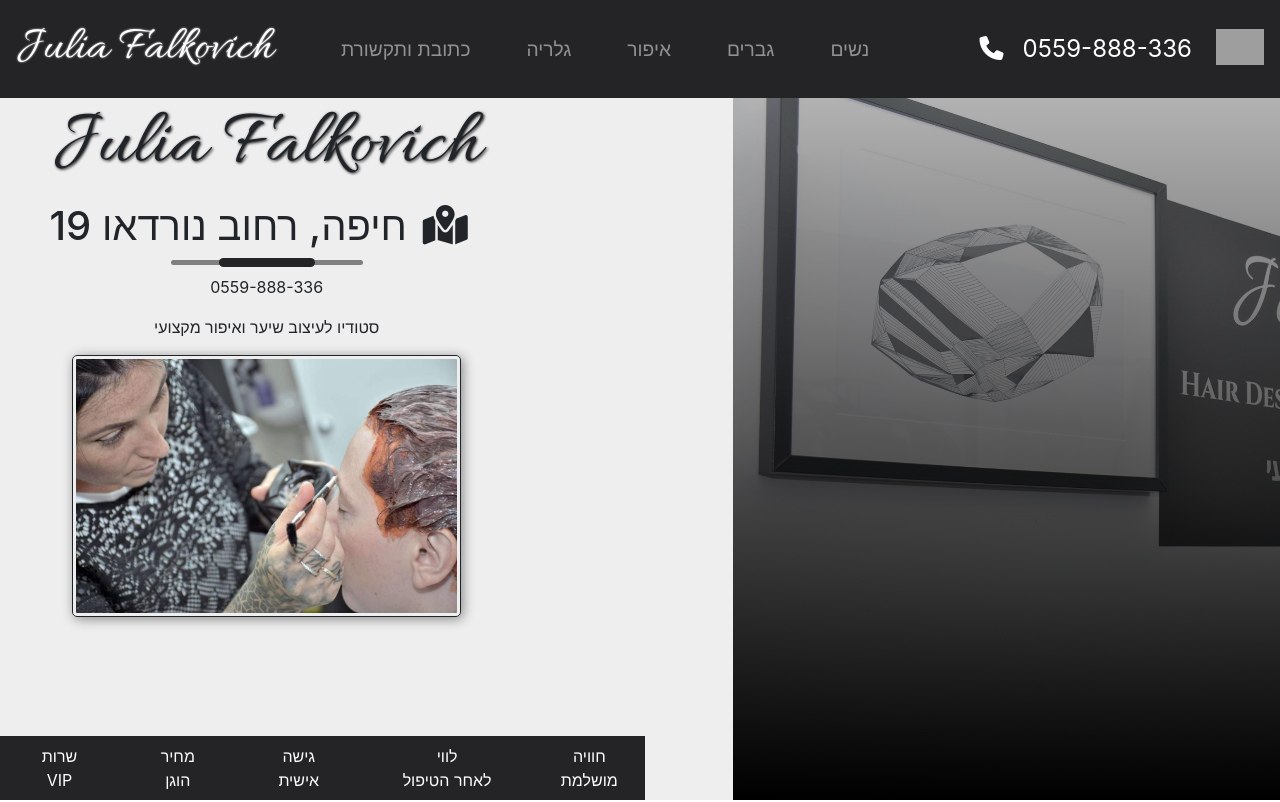
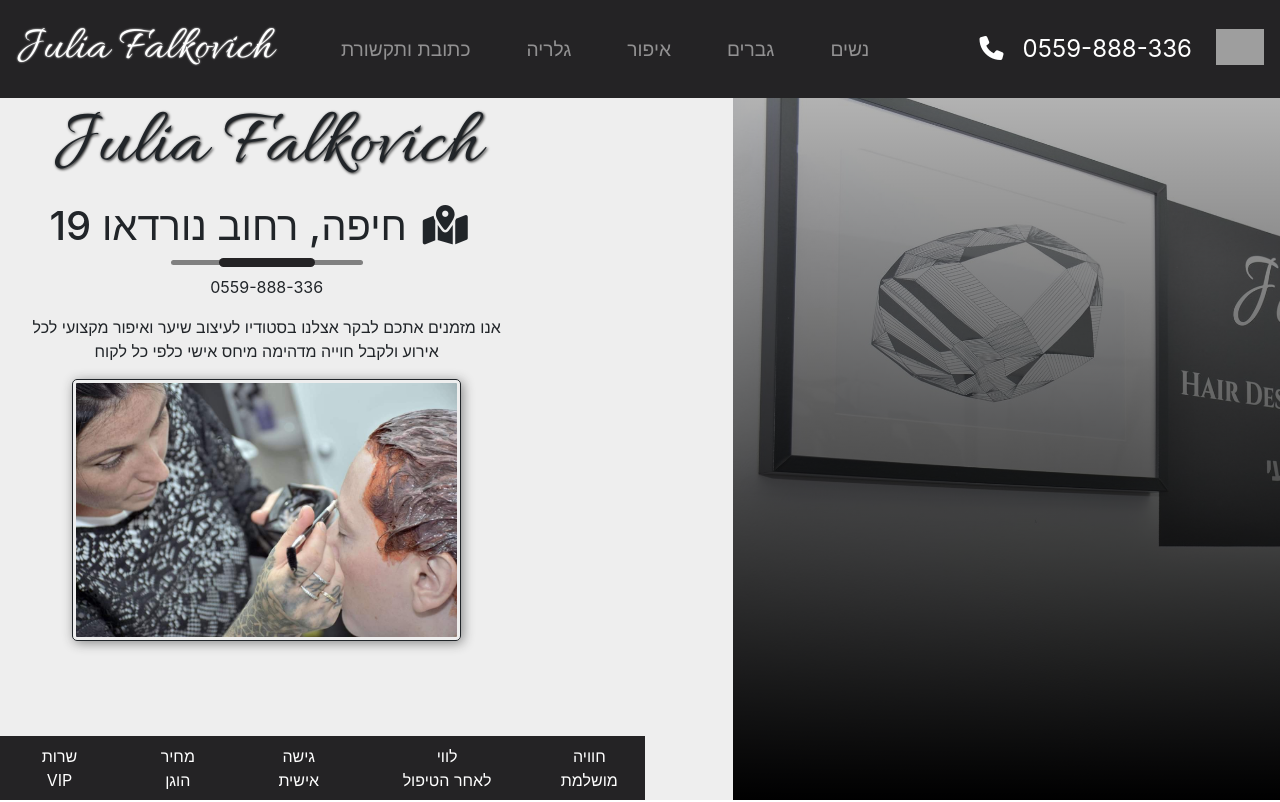
Before and after one commit to GeorgeFalk/julia-falkovich, a React (Create React App) app: page / in a window 1280 px wide. Shown: the top 802 px of the page. Built offline with nearby package versions, Linux system fonts and the light colour scheme; grey boxes are pictures that could not be loaded.

Commit message:
text to about us and back to intro

```diff
--- a/src/components/Intro.js
+++ b/src/components/Intro.js
@@ -22,7 +22,10 @@ export default class Intro extends Component {
 
             <TitleUnderline />
             <p>0559-888-336</p>
-            <p className="muted small-res">סטודיו לעיצוב שיער ואיפור מקצועי</p>
+            <p className="muted small-res">
+              אנו מזמנים אתכם לבקר אצלנו בסטודיו לעיצוב שיער ואיפור מקצועי לכל
+              אירוע ולקבל חוייה מדהימה מיחס אישי כלפי כל לקוח
+            </p>
             <div className="row">
               <div className="col-10 mx-auto mb-3">
                 <div className="img-container ">
```
